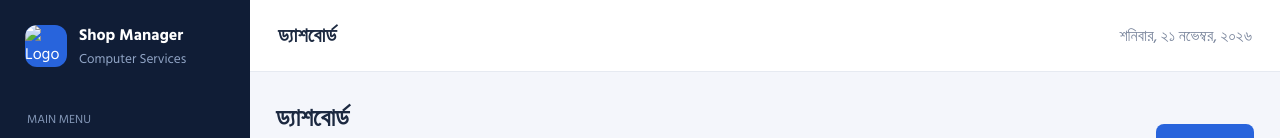
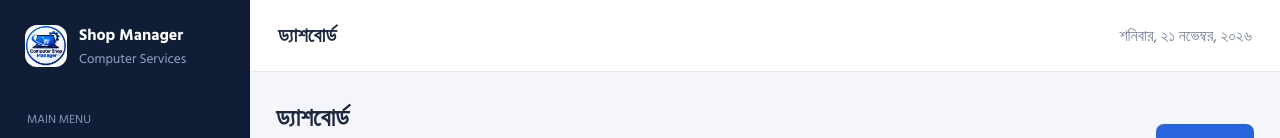
Before and after one commit to shopon17608-cell/shop-management-, a plain HTML site: page index.html in a window 1280 px wide. Both pictures are taken after typing "Sample", "Sample123", "Sample123" into the empty fields and a click on the button "অ্যাকাউন্ট তৈরি করুন". Shown: the top 138 px of the page. Drawn offline with Linux system fonts and the light colour scheme.

Commit message:
Update index.html

```diff
--- a/index.html
+++ b/index.html
@@ -247,7 +247,7 @@ th{background:#fafbfd;color:var(--muted)}
  <aside class="sidebar" id="sidebar">
   <div class="brand">
    <div class="brand-icon">
-    <img src="my-logo.png" alt="Logo">
+    <img src="images/logo-my.jpg" alt="Logo">
 </div>
    <div><strong>Shop Manager</strong><small>Computer Services</small></div>
   </div>
```
